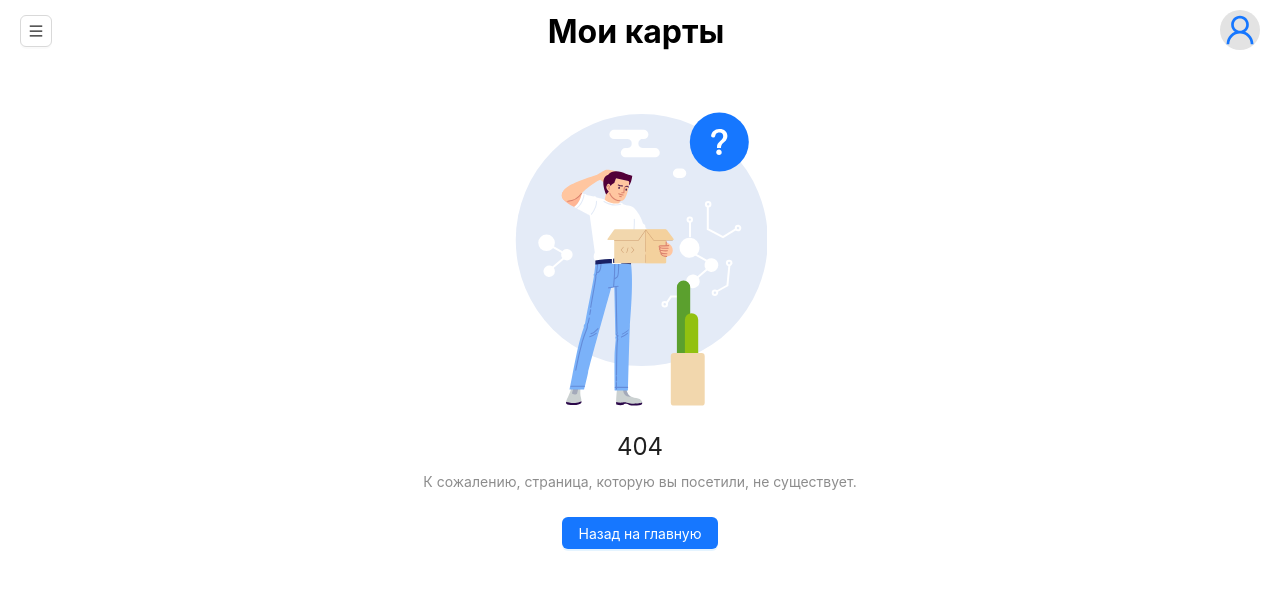
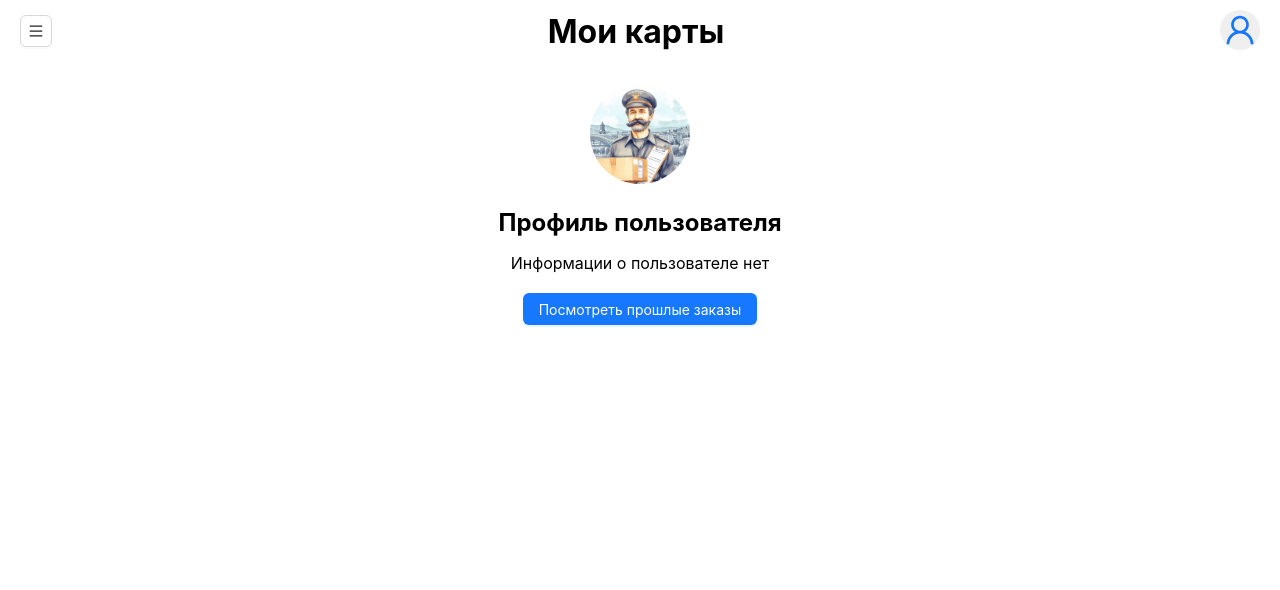
Before and after one commit to qGamerw/delivery-service, a React (Create React App) app in the folder frontend/: page /info in a window 1280 px wide. Before the commit this address had no page. Shown: the top 590 px of the page. Built offline with nearby package versions, Linux system fonts and the light colour scheme.

Commit message:
add user info page

```diff
--- a/frontend/src/App.tsx
+++ b/frontend/src/App.tsx
@@ -5,6 +5,7 @@ import MainPage from "./pages/MainPage";
 import LoginPage from "./pages/LoginPage";
 import HeaderBar from "./components/HeaderBar";
 import ListOrderPage from "./pages/ListOrderPage";
+import UserInfoPage from "./pages/UserInfoPage";
 const App: React.FC = () => {
     return (
         <div>
@@ -13,6 +14,7 @@ const App: React.FC = () => {
                 <Route path="/" element={<MainPage/>}/>
                 <Route path="/login" element={<LoginPage/>}/>
                 <Route path="/orders" element={<ListOrderPage/>}/>
+                <Route path="/info" element={<UserInfoPage/>}/>
                 <Route path="*" element={<NotFoundPage/>}/>
             </Routes>
         </div>
--- a/frontend/src/components/HeaderBar.tsx
+++ b/frontend/src/components/HeaderBar.tsx
@@ -26,7 +26,7 @@ const HeaderBar: React.FC = () => {
               width: '40px',
               height: '40px',
               float: 'right',
-              backgroundColor: '#e3e3e3',
+              backgroundColor: '#EFEFEF',
               display: 'flex',
               justifyContent: 'center',
               borderRadius: '50%',
--- /dev/null
+++ b/frontend/src/pages/UserInfoPage.tsx
@@ -0,0 +1,67 @@
+import React from 'react';
+import { useSelector } from 'react-redux';
+import styled from 'styled-components';
+import { Button, Modal } from 'antd';
+import { RootState } from '../store';
+import profileImage from "../images/user-profile-image.jpg";
+
+const ProfileContainer = styled.div`
+  padding: 20px;
+  text-align: center;
+`;
+
+const ProfileImage = styled.img`
+  width: 100px;
+  height: 100px;
+  border-radius: 50%;
+  object-fit: cover;
+`;
+
+const ProfileInfo = styled.div`
+  margin-top: 20px;
+`;
+
+const ProfileHeading = styled.h2`
+  font-size: 24px;
+  margin-bottom: 10px;
+`;
+
+const ProfileDetail = styled.p`
+  font-size: 16px;
+  margin-bottom: 5px;
+`;
+
+const ButtonContainer = styled.div`
+  margin-top: 20px;
+`;
+
+const UserPage: React.FC = () => {
+  const user = useSelector((store: RootState) => store.auth.user);
+  return (
+    <ProfileContainer>
+      <ProfileImage src={profileImage} alt="User Profile" />
+      <ProfileInfo>
+        <ProfileHeading>Профиль пользователя</ProfileHeading>
+        {user ? (
+          <>
+            <ProfileDetail>
+              <strong>Логин:</strong> {user.username}
+            </ProfileDetail>
+            <ProfileDetail>
+              <strong>Email:</strong> {user.email}
+            </ProfileDetail>
+          </>
+        ) : (
+          <p>Информации о пользователе нет</p>
+        )}
+      </ProfileInfo>
+      <ButtonContainer>
+        <Button type="primary">
+          Посмотреть прошлые заказы
+        </Button>
+      </ButtonContainer>
+    </ProfileContainer>
+  );
+};
+
+export default UserPage;
```
Also changed, not shown: frontend/src/images/user-profile-image.jpg (added).
